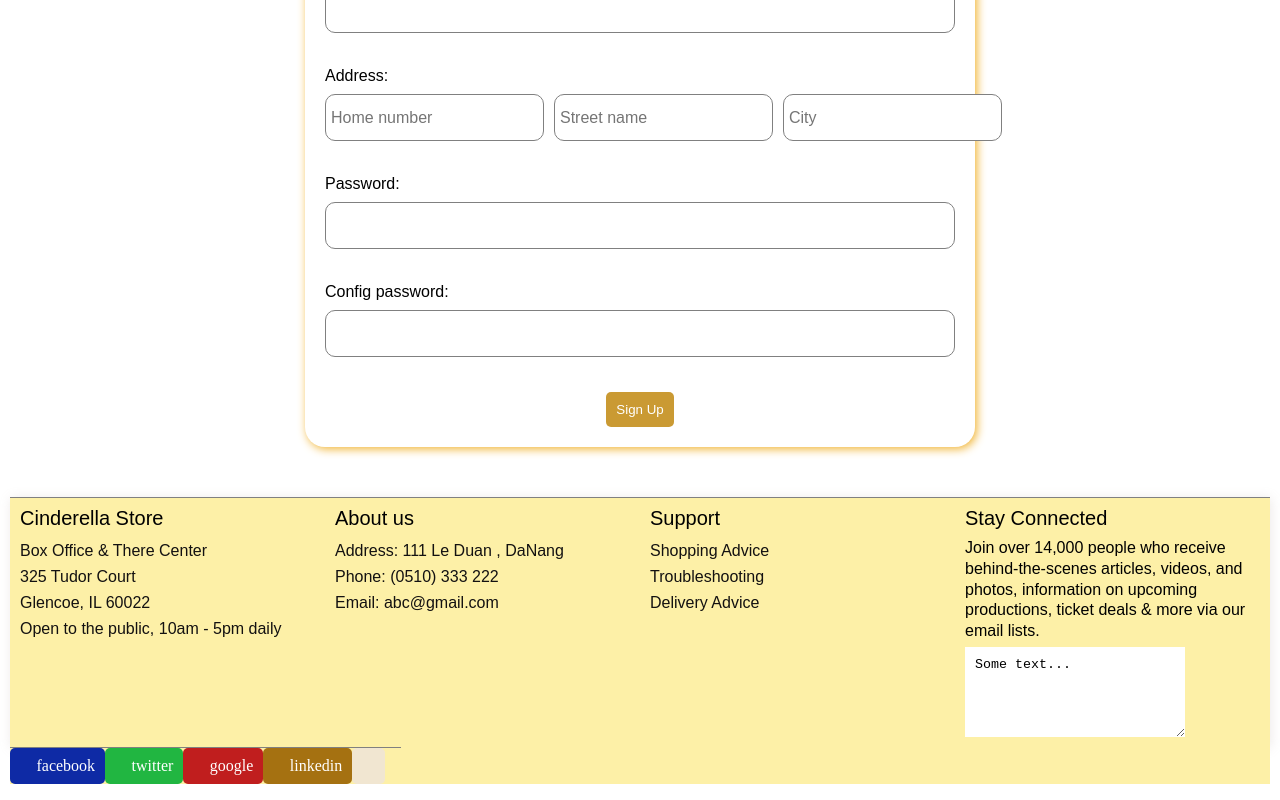
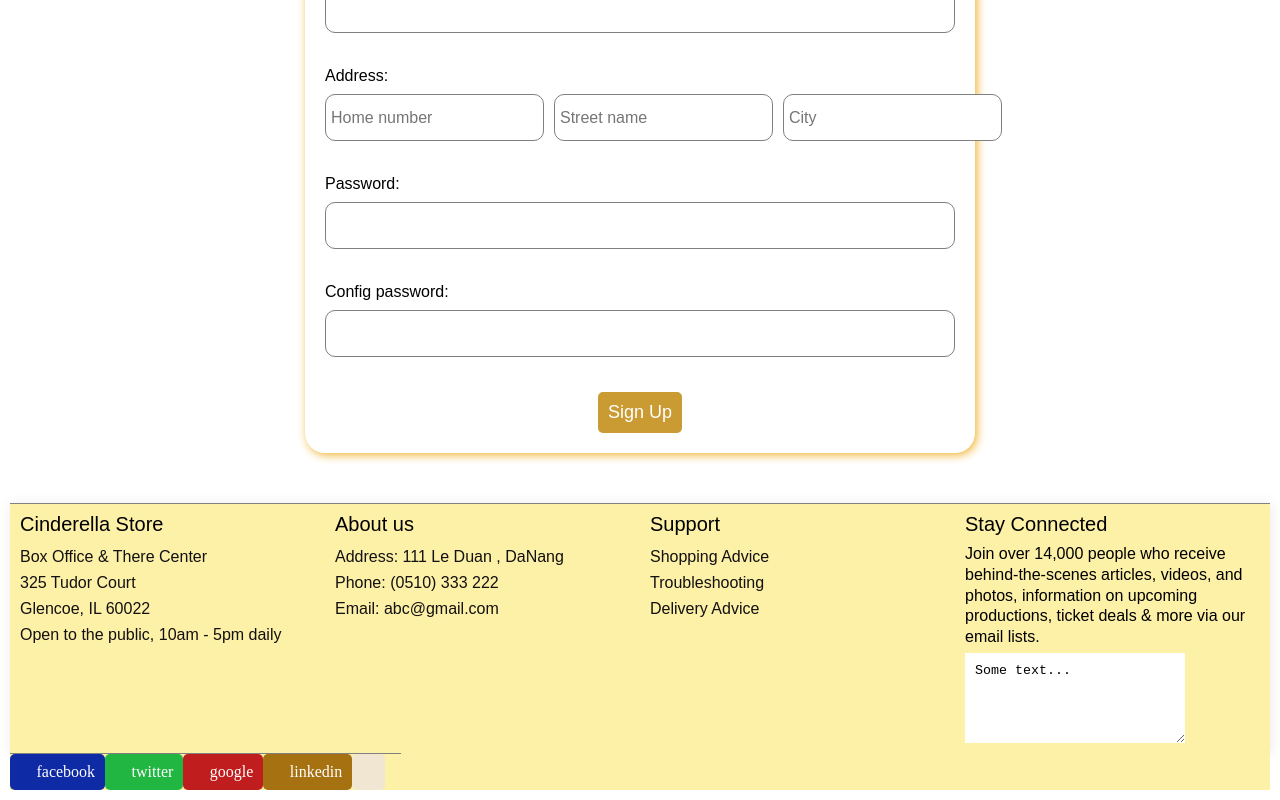
Before and after one commit to at-lieuphan/AT-LieuPhan-FE-Angular1, an Angular app: page / in a window 1280 px wide. Shown: the part 652-1452 px from the top of the page. Built offline with nearby package versions, Linux system fonts and the light colour scheme; a web font is replaced by a local one.

Commit message:
change button search and signin

```diff
--- a/src/assets/sass/layouts/_header.scss
+++ b/src/assets/sass/layouts/_header.scss
@@ -27,7 +27,7 @@
     padding: 5px;
   }
   .btn-search {
-    top: -10px;
+    top: 0;
     right: 0;
     height: 20px;
     position: absolute;
--- a/src/assets/sass/pages/_register.scss
+++ b/src/assets/sass/pages/_register.scss
@@ -14,4 +14,5 @@
   background-color: rgb(202, 154, 51);
   color: #ffff;
   border-radius: 5px;
+  font-size: map-get($map: $font-size, $key: font-lg);
 }
```
